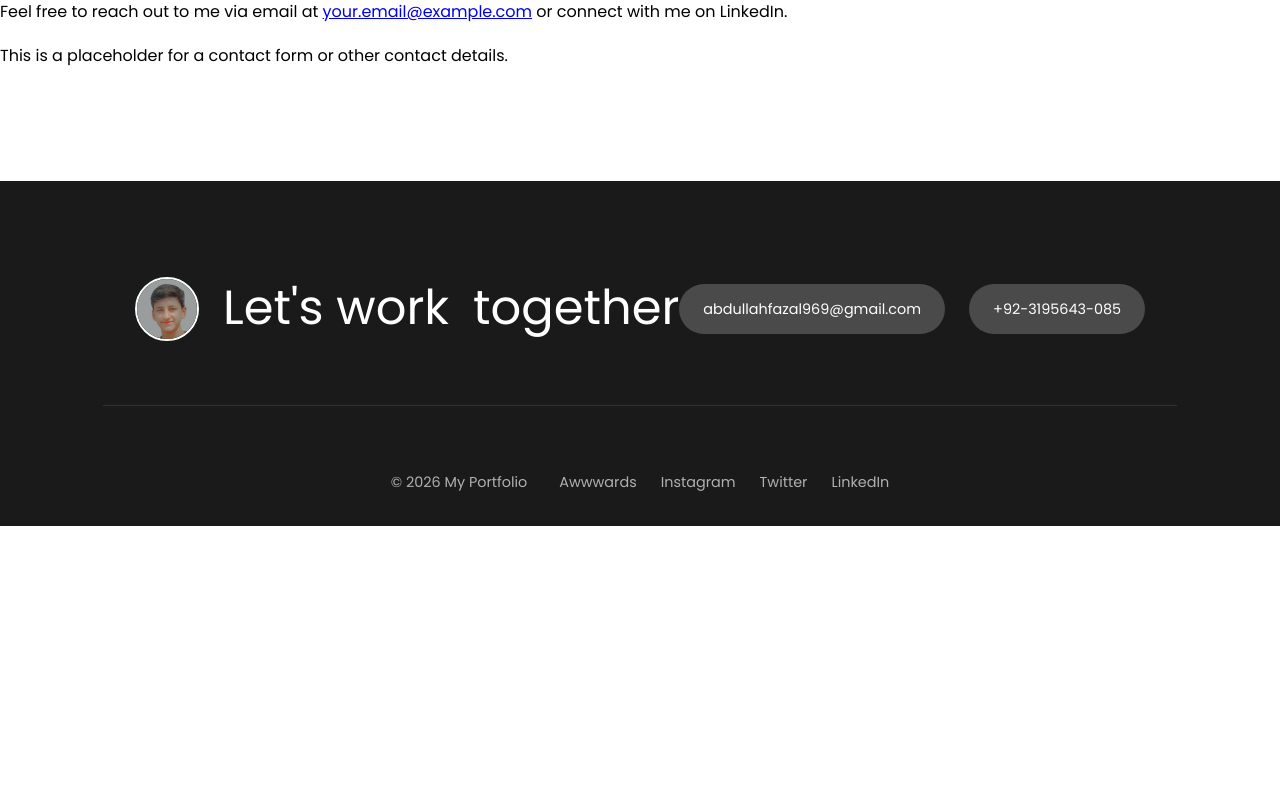
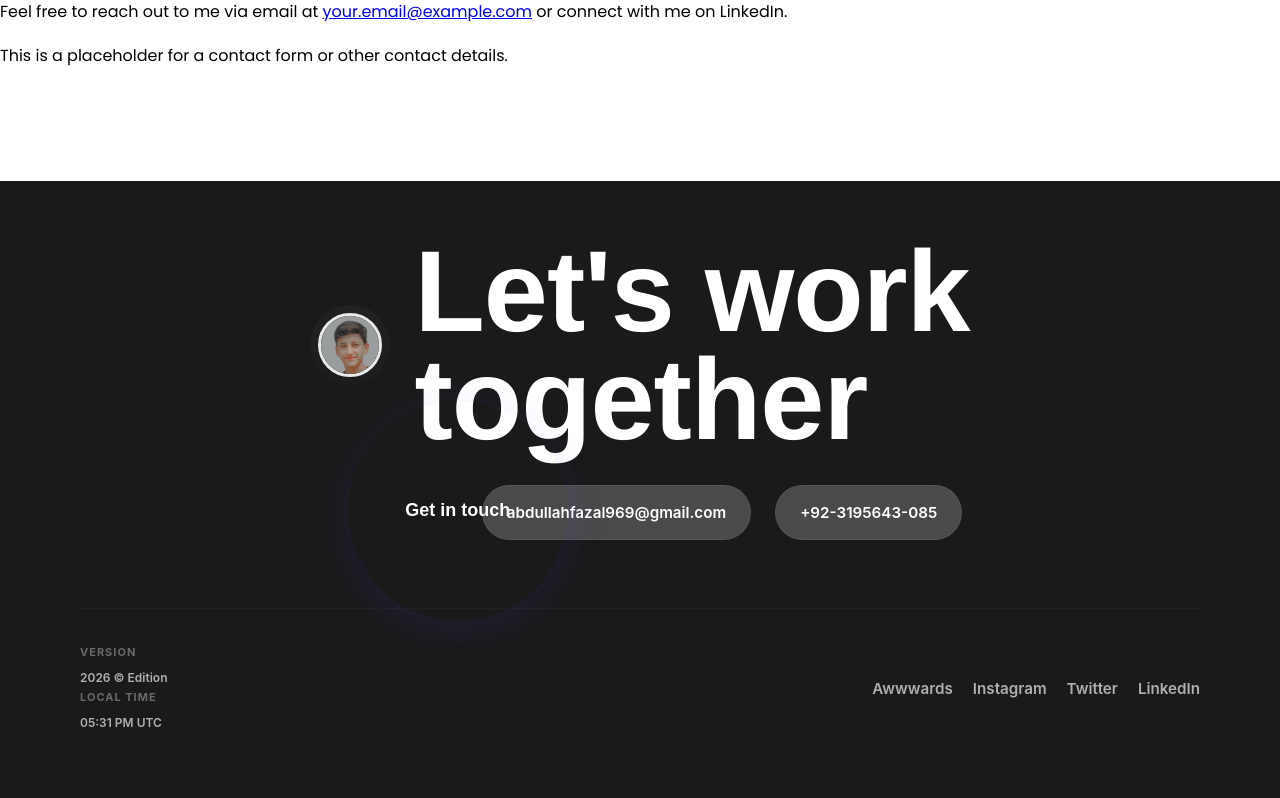
Before and after one commit to abdullahfazal969-alt/Portfolio, a Flask app: page / in a window 1280 px wide. Shown: the part 2334-3132 px from the top of the page. Before the commit the page ends 2860 px from the top, so only its background shows below. Run offline with Flask 3, Linux system fonts and the light colour scheme.

Commit message:
premium footer

```diff
--- a/static/css/style.css
+++ b/static/css/style.css
@@ -322,101 +322,290 @@ header nav a:hover {
     display: none;
 }
 
-/* Footer */
-footer {
+:root {
+    --footer-accent: var(--footer-accent, #4b53ff);
+}
+
+/* Main footer containers (old selector + new selector) */
+footer,
+.site-footer {
     background-color: var(--footer-bg);
     color: var(--footer-text-primary);
-    padding: 6rem 0 2rem 0; /* Adjust padding for top and bottom */
+    padding: 56px 80px; /* matches inspirant spacing */
+    font-family: "Inter", "Helvetica Neue", Arial, sans-serif;
+    box-sizing: border-box;
 }
 
-.footer-main-container {
+/* inner container: keep your existing max-width and padding */
+.footer-main-container,
+.site-footer .footer-top,
+.site-footer .footer-main-container {
     max-width: 1200px;
     margin: 0 auto;
     padding: 0 2rem;
     display: flex;
     flex-direction: column;
-    gap: 4rem;
+    gap: 3.5rem;
 }
 
-.footer-top-section {
+/* top row - adapt both class names */
+.footer-top-section,
+.site-footer .footer-top {
     display: flex;
     justify-content: space-between;
-    align-items: center; /* Changed to center for vertical alignment */
-    padding-bottom: 4rem;
-    border-bottom: 1px solid rgba(255, 255, 255, 0.1);
-    flex-wrap: wrap; /* Allow wrapping on smaller screens */
+    align-items: center;
+    gap: 32px;
+    flex-wrap: wrap;
+    padding-bottom: 2.5rem;
 }
 
-.footer-profile-and-heading {
+/* Left side: avatar + large heading */
+.footer-profile-and-heading,
+.site-footer .footer-left {
     display: flex;
     align-items: center;
     gap: 1.5rem;
+    min-width: 0;
 }
 
-.footer-profile-pic {
-    width: 60px;
-    height: 60px;
+/* Avatar wrappers (old/new) */
+.footer-profile-pic,
+.avatar {
+    width: 64px;
+    height: 64px;
     border-radius: 50%;
     object-fit: cover;
-    border: 2px solid var(--footer-text-primary);
+    display: block;
 }
 
-.footer-profile-and-heading h1 {
-    font-size: 3rem;
-    font-weight: 400;
-    color: var(--footer-text-primary);
-    margin: 0;
-    line-height: 1.1;
+/* If you want the thicker ring around avatar like inspirant */
+.footer-profile-pic,
+.site-footer .avatar {
+    border: 3px solid rgba(255, 255, 255, 0.9);
+    box-sizing: border-box;
 }
 
-.footer-contact-details {
+/* If you used a container around avatar */
+.avatar-wrap {
+    width: 72px;
+    height: 72px;
+    border-radius: 50%;
+    padding: 4px;
     display: flex;
-    flex-direction: row; /* Changed to row for horizontal alignment */
-    gap: 1.5rem; /* Spacing between buttons */
+    align-items: center;
+    justify-content: center;
+    background: linear-gradient(
+        180deg,
+        rgba(255, 255, 255, 0.03),
+        rgba(255, 255, 255, 0.01)
+    );
 }
 
-.footer-contact-link {
-    color: var(--footer-text-primary); /* White text */
-    background-color: var(--footer-link-bg); /* Light gray background */
-    text-decoration: none;
-    padding: 0.8rem 1.5rem;
-    border-radius: 30px; /* Rounded corners */
-    font-size: 0.9rem;
-    transition: background-color 0.3s ease;
-    white-space: nowrap; /* Prevent text wrapping inside button */
+/* Heading: keep your existing H1 but scale it bigger for the display look */
+.footer-profile-and-heading h1,
+.site-footer .footer-title {
+    margin: 0;
+    font-weight: 600;
+    color: var(--footer-text-primary);
+    line-height: 0.94;
+    letter-spacing: -1px;
+    /* big display heading that scales: */
+    font-size: clamp(48px, 9vw, 140px);
+    font-family: "Neue Haas Grotesk", "Helvetica Neue", Arial, sans-serif;
 }
 
-.footer-contact-link:hover {
-    background-color: #606060; /* Slightly darker on hover */
+/* Right side: contact details or CTA + pills */
+.footer-contact-details,
+.site-footer .footer-right,
+.site-footer .contact-pills {
+    display: flex;
+    gap: 1.5rem;
+    align-items: center;
+    justify-content: flex-end;
 }
 
-.footer-bottom-section {
+/* pill-style links (new) — also re-style your existing contact-link to use pill look */
+.footer-contact-link,
+.pill,
+.site-footer .pill {
+    color: var(--footer-text-primary);
+    background-color: var(--footer-link-bg);
+    text-decoration: none;
+    padding: 0.85rem 1.5rem;
+    border-radius: 999px;
+    font-size: 0.95rem;
+    font-weight: 600;
+    border: 1px solid rgba(255, 255, 255, 0.06);
+    white-space: nowrap;
+    transition:
+        transform 0.12s ease,
+        background-color 0.18s;
+}
+
+/* hover */
+.footer-contact-link:hover,
+.pill:hover {
+    transform: translateY(-3px);
+    background-color: rgba(255, 255, 255, 0.04);
+}
+
+/* Line + large circular CTA (inspirant) - add this below your contact area */
+.cta-line-container {
+    position: relative;
+    width: 100%;
+    display: flex;
+    align-items: center;
+    justify-content: flex-end;
+    margin-bottom: 0.25rem;
+}
+.cta-line-container .line {
+    flex: 1;
+    height: 1px;
+    background: rgba(255, 255, 255, 0.03);
+    margin-right: 140px; /* leave space for CTA circle */
+}
+
+/* CTA circle button */
+.cta-circle {
+    position: absolute;
+    right: 0;
+    transform: translateX(50%);
+    width: 220px;
+    height: 220px;
+    border-radius: 50%;
+    border: none;
+    background: var(--footer-accent);
+    color: #fff;
+    font-weight: 600;
+    font-size: 18px;
+    display: flex;
+    align-items: center;
+    justify-content: center;
+    cursor: pointer;
+    box-shadow: 0 8px 40px rgba(75, 83, 255, 0.12);
+    z-index: 5;
+}
+
+/* thin rule under top area - mirror your previous border-bottom */
+.footer-hr,
+footer hr {
+    border: none;
+    height: 1px;
+    background: rgba(255, 255, 255, 0.03);
+    margin: 28px 0;
+}
+
+/* bottom row */
+.footer-bottom-section,
+.site-footer .footer-bottom {
     display: flex;
     justify-content: space-between;
     align-items: center;
+    gap: 16px;
     flex-wrap: wrap;
-    gap: 2rem;
-    font-size: 0.9rem;
+    padding-top: 6px;
+    padding-bottom: 8px;
+    font-size: 0.95rem;
 }
 
-.footer-copyright p {
+/* meta items */
+.footer-copyright p,
+.site-footer .meta-item span {
     margin: 0;
     color: var(--footer-text-secondary);
+    font-weight: 600;
+}
+.site-footer .meta-item {
+    color: rgba(255, 255, 255, 0.6);
+    font-size: 12px;
+    display: flex;
+    flex-direction: column;
+    gap: 6px;
+}
+.site-footer .meta-item strong {
+    color: rgba(255, 255, 255, 0.35);
+    font-weight: 700;
+    font-size: 11px;
+    letter-spacing: 1px;
 }
 
-.footer-socials {
+/* socials (old/new) */
+.footer-socials,
+.site-footer .socials {
     display: flex;
-    gap: 1.5rem;
+    gap: 1.25rem;
+    align-items: center;
+}
+.footer-socials a,
+.site-footer .socials a {
+    color: var(--footer-text-secondary);
+    text-decoration: none;
+    font-weight: 600;
+    transition: color 0.18s ease;
+}
+.footer-socials a:hover,
+.site-footer .socials a:hover {
+    color: var(--footer-text-primary);
 }
 
-.footer-socials a {
-    color: var(--footer-text-secondary);
-    text-decoration: none;
-    transition: color 0.3s ease;
+/* Responsive: stack on smaller screens and reduce CTA */
+@media (max-width: 980px) {
+    footer,
+    .site-footer {
+        padding: 40px 28px;
+    }
+
+    .footer-top-section,
+    .site-footer .footer-top {
+        flex-direction: column;
+        align-items: flex-start;
+        gap: 20px;
+    }
+
+    .cta-line-container .line {
+        margin-right: 0;
+        width: 100%;
+    }
+
+    .cta-circle {
+        position: relative;
+        transform: none;
+        right: auto;
+        width: 140px;
+        height: 140px;
+        margin: 0 auto 8px;
+    }
+
+    .footer-contact-details,
+    .site-footer .contact-pills {
+        justify-content: flex-start;
+        width: 100%;
+        gap: 12px;
+    }
+
+    .footer-profile-pic,
+    .avatar {
+        width: 54px;
+        height: 54px;
+    }
+
+    .footer-profile-and-heading h1,
+    .site-footer .footer-title {
+        font-size: clamp(36px, 10vw, 84px);
+    }
+
+    .footer-bottom-section,
+    .site-footer .footer-bottom {
+        flex-direction: column;
+        align-items: flex-start;
+        gap: 12px;
+    }
 }
 
-.footer-socials a:hover {
-    color: var(--footer-text-primary);
+/* small utility: hide CTA circle if not needed */
+.site-footer .cta-circle[aria-hidden="true"],
+footer .cta-circle[aria-hidden="true"] {
+    display: none;
 }
 
 /* Project Detail Page Adjustments */
--- a/static/js/main.js
+++ b/static/js/main.js
@@ -1,17 +1,46 @@
 // This is the main JavaScript file for your portfolio.
 // We will add animations and interactive features here.
 
-document.addEventListener('DOMContentLoaded', (event) => {
-    console.log('Portfolio site is loaded and ready for animations!');
+document.addEventListener("DOMContentLoaded", (event) => {
+    console.log("Portfolio site is loaded and ready for animations!");
 
     // Example: Add a class to a project card on hover
-    const projectCards = document.querySelectorAll('.project-card');
-    projectCards.forEach(card => {
-        card.addEventListener('mouseenter', () => {
-            card.classList.add('hovered');
+    const projectCards = document.querySelectorAll(".project-card");
+    projectCards.forEach((card) => {
+        card.addEventListener("mouseenter", () => {
+            card.classList.add("hovered");
         });
-        card.addEventListener('mouseleave', () => {
-            card.classList.remove('hovered');
+        card.addEventListener("mouseleave", () => {
+            card.classList.remove("hovered");
         });
     });
 });
+// ===== Footer Local Time Updater =====
+(function updateLocalTime() {
+    function pad(n) {
+        return (n < 10 ? "0" : "") + n;
+    }
+
+    function showTime() {
+        const el = document.getElementById("local-time");
+        if (!el) return;
+
+        const now = new Date();
+        const hours = now.getHours();
+        const minutes = pad(now.getMinutes());
+        const isPM = hours >= 12;
+        const hour12 = ((hours + 11) % 12) + 1;
+
+        let tz = "LOCAL";
+        try {
+            const tzFull =
+                Intl.DateTimeFormat().resolvedOptions().timeZone || "";
+            tz = tzFull.split("/").pop().replace("_", " ") || "LOCAL";
+        } catch (e) {}
+
+        el.textContent = `${pad(hour12)}:${minutes} ${isPM ? "PM" : "AM"} ${tz}`;
+    }
+
+    showTime();
+    setInterval(showTime, 60000);
+})();
--- a/templates/base.html
+++ b/templates/base.html
@@ -37,44 +37,69 @@
         </header>
 
         <main>{% block content %}{% endblock %}</main>
-
-        <footer>
-            <div class="footer-main-container">
-                <div class="footer-top-section container">
-                    <div class="footer-profile-and-heading">
+        <footer class="site-footer" role="contentinfo" aria-label="Site footer">
+            <div class="footer-top">
+                <div class="footer-left">
+                    <div class="avatar-wrap" aria-hidden="true">
                         <img
                             src="{{ url_for('static', filename='images/profile/profile.png') }}"
                             alt="Profile Pic"
-                            class="footer-profile-pic"
+                            class="avatar"
                         />
-                        <h1>Let's work</h1>
-                        <h1>together</h1>
                     </div>
-                    <div class="footer-contact-details">
+                    <h1 class="footer-title">Let's work<br />together</h1>
+                </div>
+
+                <div class="footer-right">
+                    <div class="cta-line-container" aria-hidden="true">
+                        <div class="line"></div>
+                        <button class="cta-circle" aria-label="Get in touch">
+                            Get in touch
+                        </button>
+                    </div>
+
+                    <div class="contact-pills" role="list">
                         <a
-                            href="mailto:info@abdullahfazal.com"
-                            class="footer-contact-link"
+                            href="mailto:abdullahfazal969@gmail.com"
+                            class="pill"
+                            role="listitem"
                             >abdullahfazal969@gmail.com</a
                         >
-                        <a href="tel:+1234567890" class="footer-contact-link"
+                        <a href="tel:+923195643085" class="pill" role="listitem"
                             >+92-3195643-085</a
                         >
                     </div>
                 </div>
-                <div class="footer-bottom-section container">
-                    <div class="footer-copyright">
-                        <p>© 2026 My Portfolio</p>
+            </div>
+
+            <hr class="footer-hr" />
+
+            <div class="footer-bottom">
+                <div class="bottom-left">
+                    <div class="meta-line">
+                        <div class="meta-item">
+                            <strong>VERSION</strong>
+                            <span>2026 © Edition</span>
+                        </div>
+                        <div class="meta-item">
+                            <strong>LOCAL TIME</strong>
+                            <span id="local-time">--:--</span>
+                        </div>
                     </div>
-                    <div class="footer-socials">
-                        <a href="#" target="_blank">Awwwards</a>
-                        <a href="#" target="_blank">Instagram</a>
-                        <a href="#" target="_blank">Twitter</a>
-                        <a href="#" target="_blank">LinkedIn</a>
-                    </div>
+                </div>
+
+                <div class="bottom-right">
+                    <nav class="socials" aria-label="Social links">
+                        <a href="#" target="_blank" rel="noopener">Awwwards</a>
+                        <a href="#" target="_blank" rel="noopener">Instagram</a>
+                        <a href="#" target="_blank" rel="noopener">Twitter</a>
+                        <a href="#" target="_blank" rel="noopener">LinkedIn</a>
+                    </nav>
                 </div>
             </div>
         </footer>
 
+        <!-- your existing main.js include remains -->
         <script src="{{ url_for('static', filename='js/main.js') }}"></script>
     </body>
 </html>
```
Also changed, not shown: static/website.png.
